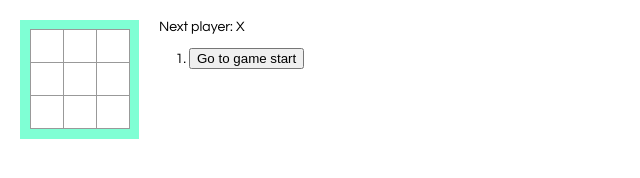
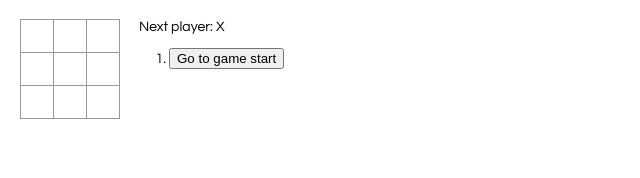
Before and after one commit to rayedbw/tic-tac-toe, a React app: page / in a window 1280 px wide. Shown: the whole page, without its empty margins (0-640 px from the left). Built offline with nearby package versions, Linux system fonts and the light colour scheme.

Commit message:
feat: Remove redundant div and style

```diff
--- a/src/index.css
+++ b/src/index.css
@@ -6,11 +6,6 @@ body {
 ol,
 ul {
   padding-left: 30px;
-}
-
-.board {
-  background-color: aquamarine;
-  padding: 10px;
 }
 
 .board-row:after {
--- a/src/index.js
+++ b/src/index.js
@@ -9,7 +9,7 @@ const Square = props => (
 );
 
 const Board = props => (
-  <div className="board">
+  <>
     {[...Array(3)].map((_, rowIndex) => (
       <div key={rowIndex} className="board-row">
         {[...Array(3)].map((_, colIndex) => {
@@ -24,7 +24,7 @@ const Board = props => (
         })}
       </div>
     ))}
-  </div>
+  </>
 );
 
 class Game extends React.Component {
```
